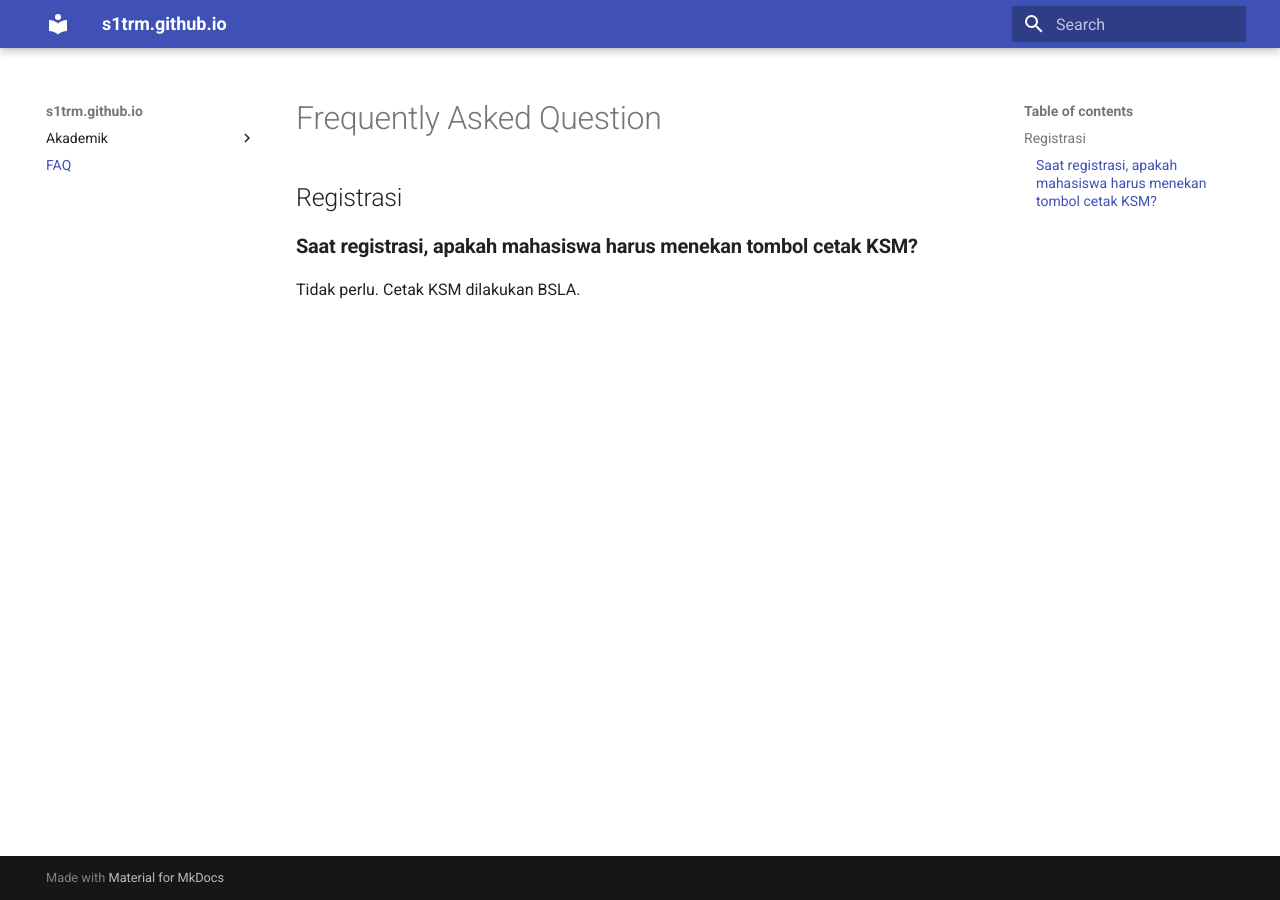
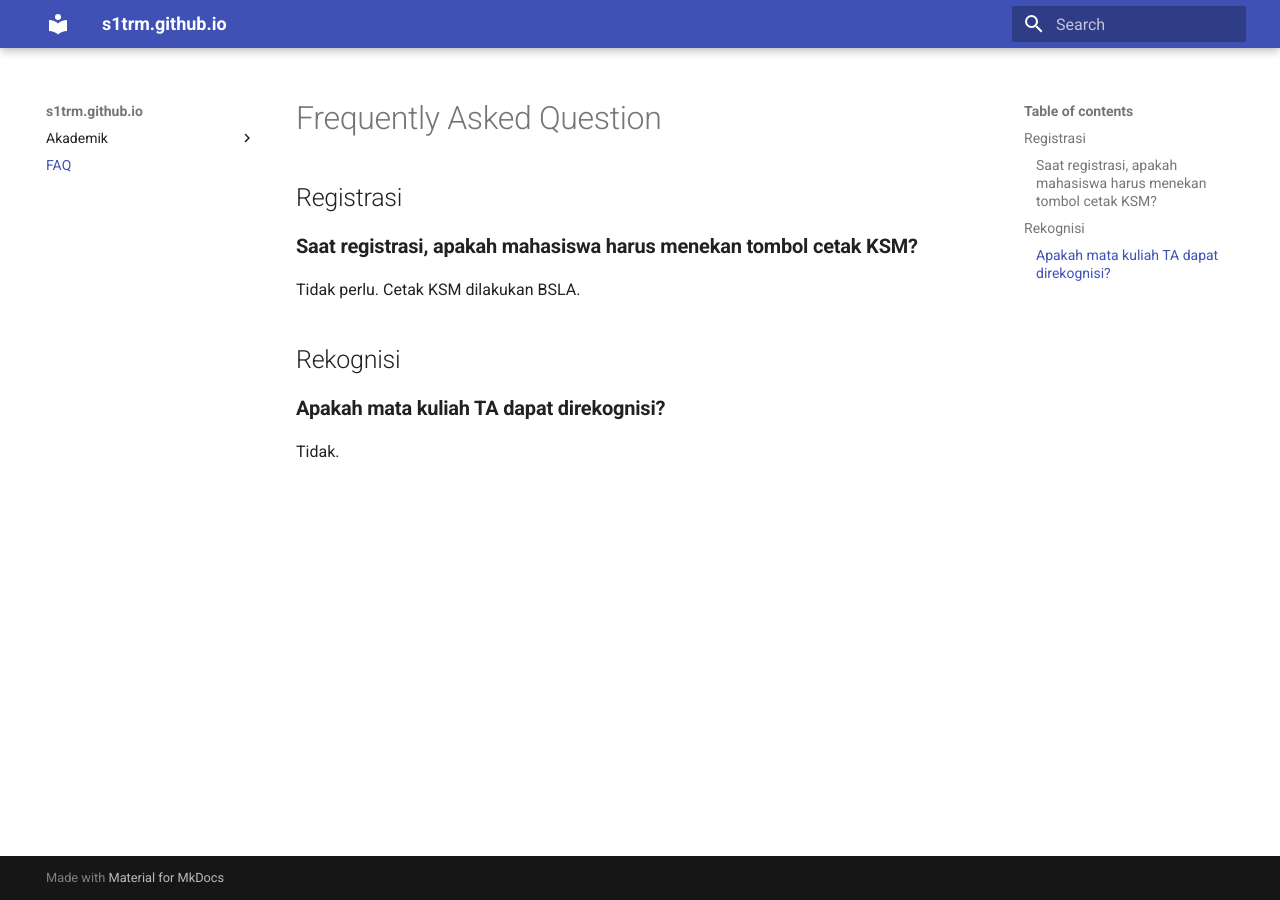
Before and after one commit to s1trm/knowledge, an MkDocs documentation site: the page built from docs/faq.md, in a window 1280 px wide. Built offline with MkDocs 1.6.1 and Material for MkDocs 9.7.7, drawn with Linux system fonts in a browser that asks for light colours.

Commit message:
Update faq.md

```diff
--- a/docs/faq.md
+++ b/docs/faq.md
@@ -4,3 +4,8 @@
 ### **Saat registrasi, apakah mahasiswa harus menekan tombol cetak KSM?**
 
 Tidak perlu. Cetak KSM dilakukan BSLA.
+
+## Rekognisi
+### **Apakah mata kuliah TA dapat direkognisi?**
+
+Tidak.
```
